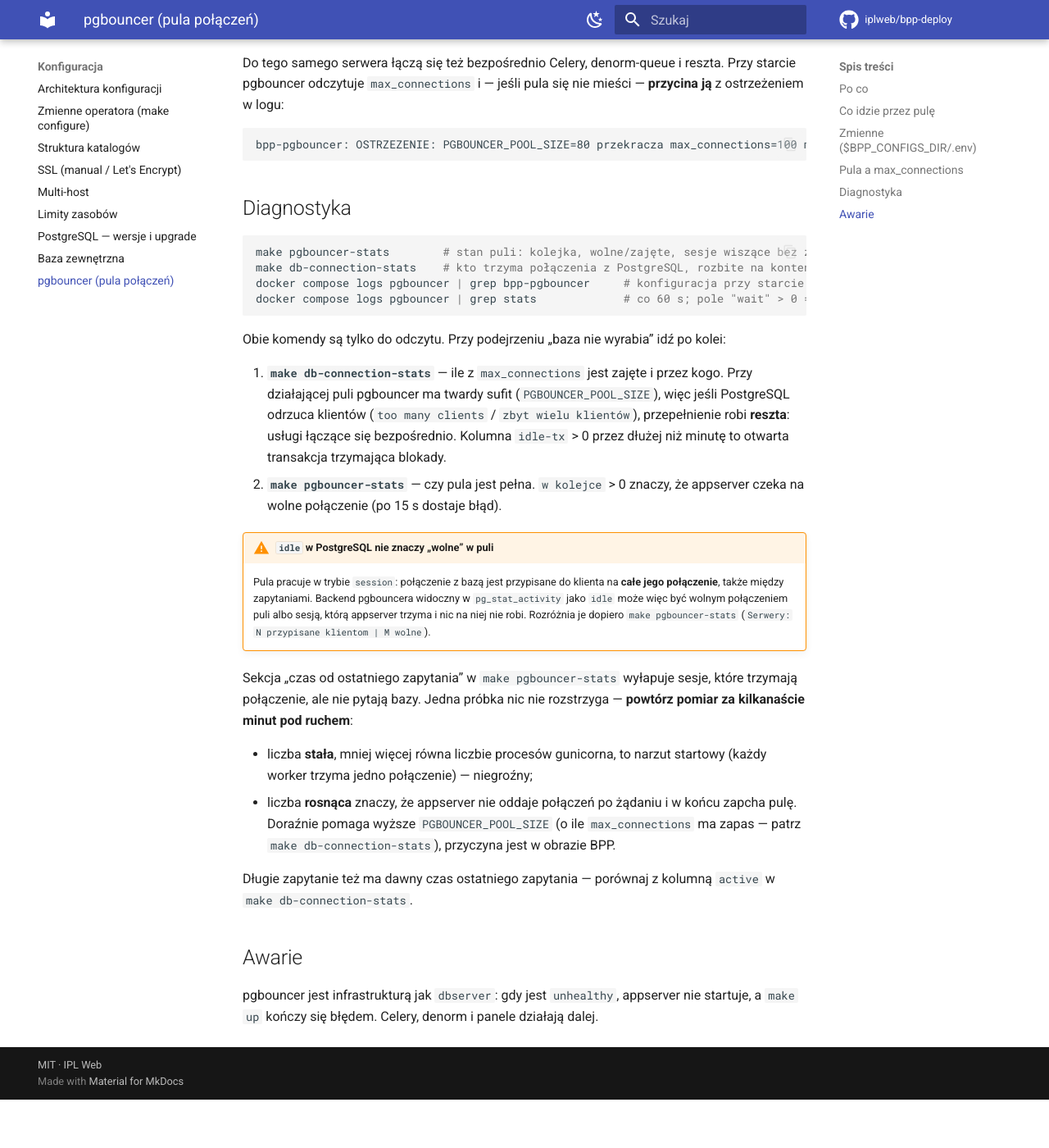
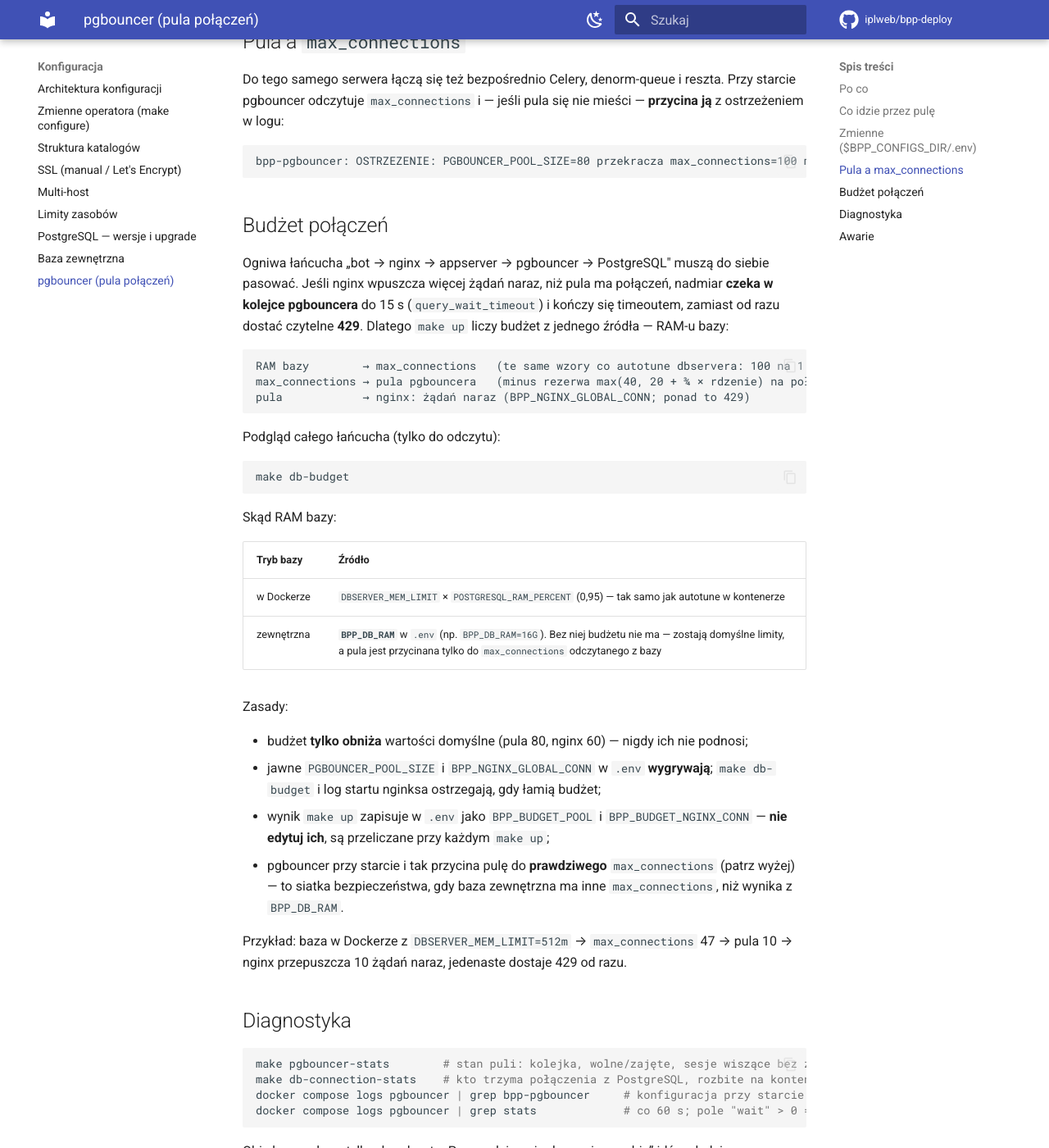
Before and after one commit to iplweb/bpp-deploy, an MkDocs documentation site: the page built from docs/konfiguracja/pgbouncer.md, in a window 1280 px wide and 1400 px high, scrolled down 1871 px. Shown: the whole window at 82% size. Built offline with MkDocs 1.6.1 and Material for MkDocs 9.7.7, drawn with Linux system fonts in a browser that asks for light colours; comment, search, counter and statistics services are not loaded; before the commit the page ends 3212 px from its top, so only the background shows below that; some of the changed text lies outside the part shown.

Commit message:
feat(db): budzet polaczen — RAM bazy -> pula pgbouncera -> limit nginx
Pod skanem nginx wpuszczal 60 zadan naraz niezaleznie od tego, ile
polaczen mial pgbouncer. Przy malym max_connections pula byla przycinana
(np. do 20), a nadmiar czekal w kolejce pgbouncera do 15 s i konczyl sie
timeoutem/500 zamiast szybkiego 429.

- scripts/db-budget.sh: RAM bazy (DBSERVER_MEM_LIMIT x 0.95 albo
  BPP_DB_RAM dla bazy zewnetrznej) -> max_connections z
  dbserver/autotune.sh -> pula (minus rezerwa jak w pgbouncerze) -> limit
  nginx. `make up` zapisuje BPP_BUDGET_POOL / BPP_BUDGET_NGINX_CONN do
  .env (fail-open); `make db-budget` pokazuje caly lancuch.
- pgbouncer i 25-render-bpp-limits.sh: jawna zmienna > budzet > domyslna.
  Budzet tylko obniza; zywe przyciecie do max_connections zostaje.
- make db-autotune-external bierze RAM/CPU z BPP_DB_RAM / BPP_DB_CPUS.
- Dokumentacja: pgbouncer.md#budzet-polaczen, baza-zewnetrzna.md,
  rate-limiting.md, limity-zasobow.md, komendy.md; regula w CLAUDE.md.
- test_db_budget (18 asercji).

Co-Authored-By: Claude Opus 5.5 <noreply@anthropic.com>

````diff
--- a/docs/konfiguracja/pgbouncer.md
+++ b/docs/konfiguracja/pgbouncer.md
@@ -37,7 +37,7 @@ w obu trybach. Logowanie tym samym kontem co dotąd
 |---|---|---|
 | `BPP_APPSERVER_DB_HOST` | `pgbouncer` | dokąd łączy się appserver |
 | `BPP_APPSERVER_DB_PORT` | `6432` | port dla powyższego |
-| `PGBOUNCER_POOL_SIZE` | `80` | maks. połączeń pgbouncera do bazy |
+| `PGBOUNCER_POOL_SIZE` | `80`, obniżane przez [budżet](#budzet-polaczen) | maks. połączeń pgbouncera do bazy |
 | `PGBOUNCER_MAX_CLIENT_CONN` | `1000` | maks. połączeń appservera do pgbouncera |
 | `PGBOUNCER_IDLE_SESSION_TIMEOUT` | `600` | po ilu sekundach bezczynności PostgreSQL zamyka sesję z puli, a pgbouncer zwalnia jej miejsce (`idle_session_timeout` na backendach puli; `0` = nigdy); chroni pulę przed sesjami, które appserver zgubił |
 | `PGBOUNCER_VERSION` | `v1.25.2-p0` | tag obrazu `edoburu/pgbouncer` |
@@ -63,6 +63,47 @@ się nie mieści — **przycina ją** z ostrzeżeniem w logu:
 ```
 bpp-pgbouncer: OSTRZEZENIE: PGBOUNCER_POOL_SIZE=80 przekracza max_connections=100 minus rezerwa 40 — przycinam do 60. Obniz BPP_NGINX_GLOBAL_CONN do <= 60 albo podnies DBSERVER_MEM_LIMIT (autotune: 100 polaczen na 1 GB).
 ```
+
+## Budżet połączeń {#budzet-polaczen}
+
+Ogniwa łańcucha „bot → nginx → appserver → pgbouncer → PostgreSQL" muszą do
+siebie pasować. Jeśli nginx wpuszcza więcej żądań naraz, niż pula ma połączeń,
+nadmiar **czeka w kolejce pgbouncera** do 15 s (`query_wait_timeout`) i kończy się
+timeoutem, zamiast od razu dostać czytelne **429**. Dlatego `make up` liczy
+budżet z jednego źródła — RAM-u bazy:
+
+```text
+RAM bazy        → max_connections   (te same wzory co autotune dbservera: 100 na 1 GB, maks. 250)
+max_connections → pula pgbouncera   (minus rezerwa max(40, 20 + ¾ × rdzenie) na połączenia bezpośrednie)
+pula            → nginx: żądań naraz (BPP_NGINX_GLOBAL_CONN; ponad to 429)
+```
+
+Podgląd całego łańcucha (tylko do odczytu):
+
+```bash
+make db-budget
+```
+
+Skąd RAM bazy:
+
+| Tryb bazy | Źródło |
+|---|---|
+| w Dockerze | `DBSERVER_MEM_LIMIT` × `POSTGRESQL_RAM_PERCENT` (0,95) — tak samo jak autotune w kontenerze |
+| zewnętrzna | **`BPP_DB_RAM`** w `.env` (np. `BPP_DB_RAM=16G`). Bez niej budżetu nie ma — zostają domyślne limity, a pula jest przycinana tylko do `max_connections` odczytanego z bazy |
+
+Zasady:
+
+- budżet **tylko obniża** wartości domyślne (pula 80, nginx 60) — nigdy ich nie podnosi;
+- jawne `PGBOUNCER_POOL_SIZE` i `BPP_NGINX_GLOBAL_CONN` w `.env` **wygrywają**;
+  `make db-budget` i log startu nginksa ostrzegają, gdy łamią budżet;
+- wynik `make up` zapisuje w `.env` jako `BPP_BUDGET_POOL` i `BPP_BUDGET_NGINX_CONN` —
+  **nie edytuj ich**, są przeliczane przy każdym `make up`;
+- pgbouncer przy starcie i tak przycina pulę do **prawdziwego** `max_connections`
+  (patrz wyżej) — to siatka bezpieczeństwa, gdy baza zewnętrzna ma inne
+  `max_connections`, niż wynika z `BPP_DB_RAM`.
+
+Przykład: baza w Dockerze z `DBSERVER_MEM_LIMIT=512m` → `max_connections` 47 →
+pula 10 → nginx przepuszcza 10 żądań naraz, jedenaste dostaje 429 od razu.
 
 ## Diagnostyka
 
````
Also changed, not shown: CLAUDE.md (+2 -0 lines), docs/architektura/rate-limiting.md (+1 -1 lines), docs/eksploatacja/komendy.md (+1 -0 lines), docs/konfiguracja/baza-zewnetrzna.md (+14 -0 lines), docs/konfiguracja/limity-zasobow.md (+2 -1 lines), 8 other files.
